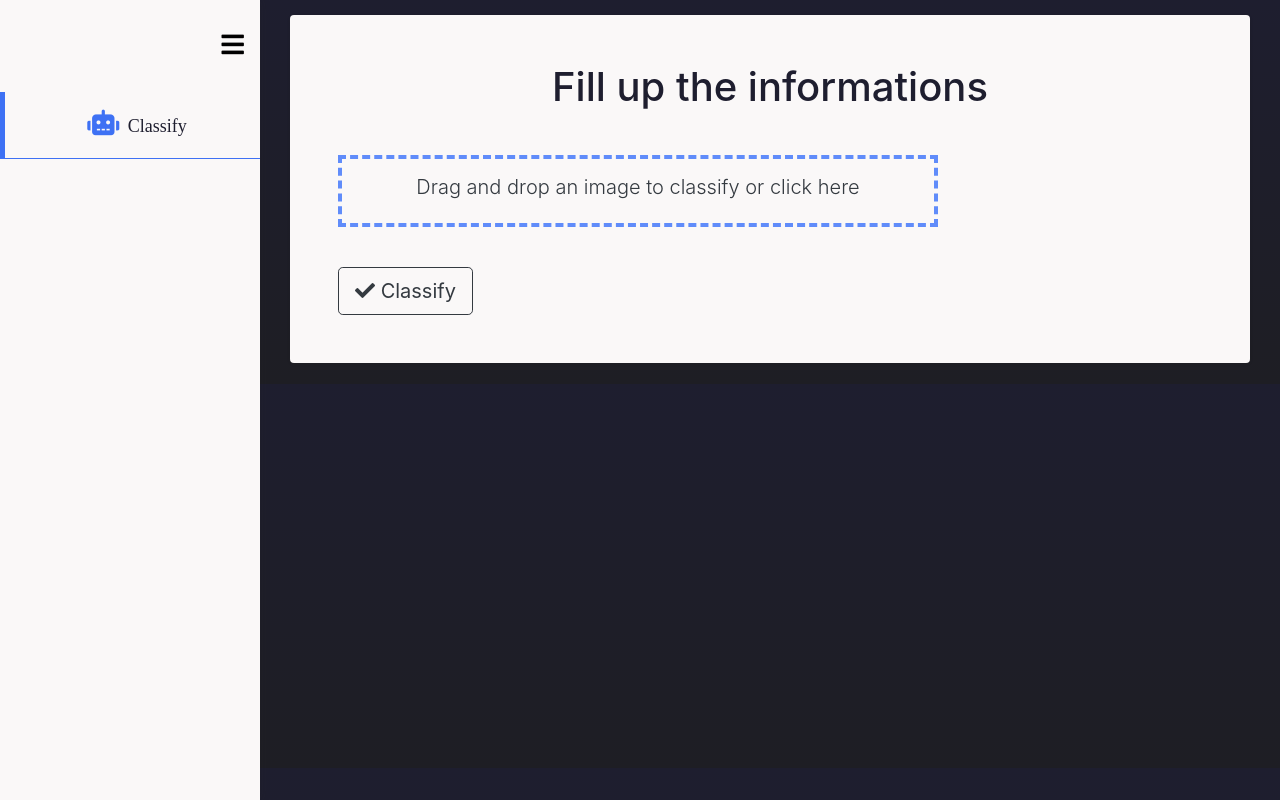
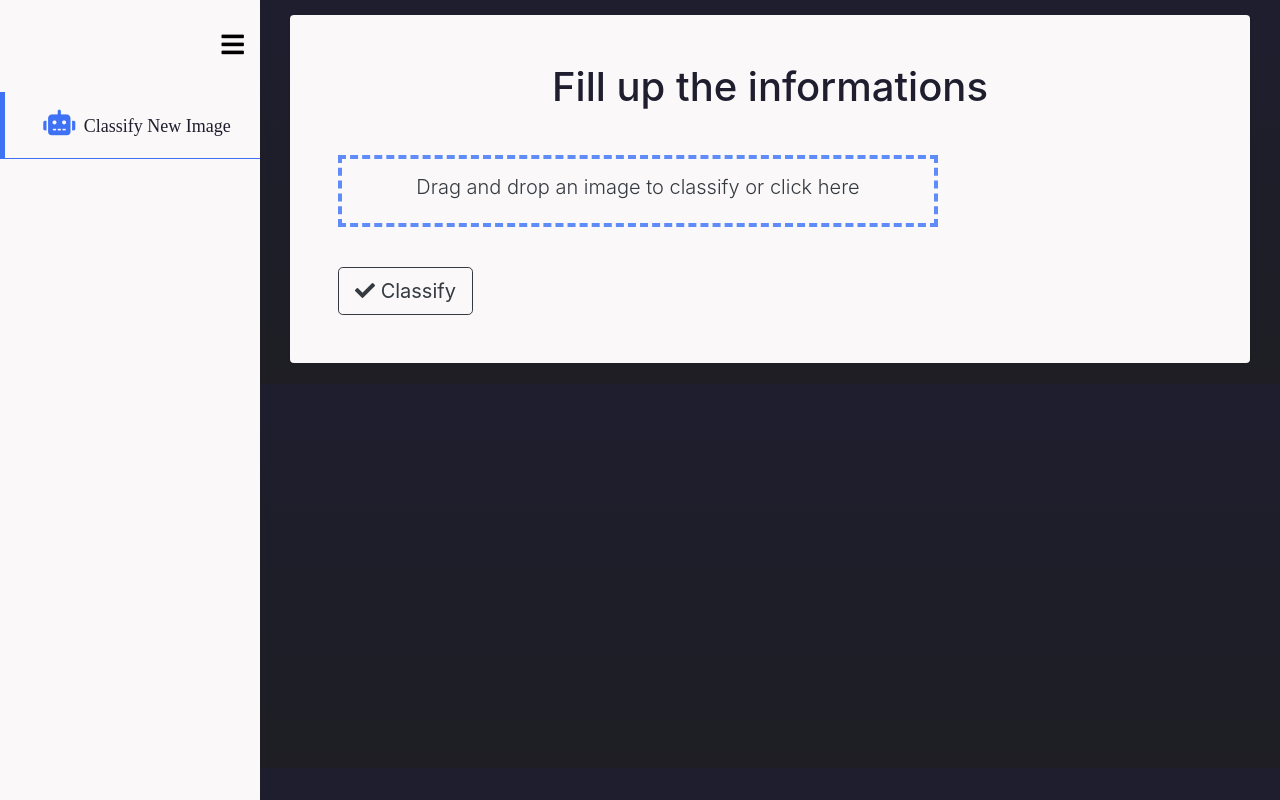
Before and after one commit to msi1427/Anime-vs-Animation-vs-CGI, a Python web app: template templates/index.html in a window 1280 px wide. Run offline with Jinja, Linux system fonts and the light colour scheme; the template is opened without the code that fills it, so the values that code supplies are empty.

Commit message:
Updates on progress

```diff
--- a/templates/_sidebar.html
+++ b/templates/_sidebar.html
@@ -13,7 +13,7 @@
           ><span class="sidebar-icon"
             ><i class="fas fa-robot text_primary"></i
           ></span>
-          <span class="menu-title">Classify</span></a
+          <span class="menu-title">Classify New Image</span></a
         >
       </li>
     </ul>
```
Also changed, not shown: README.md.
